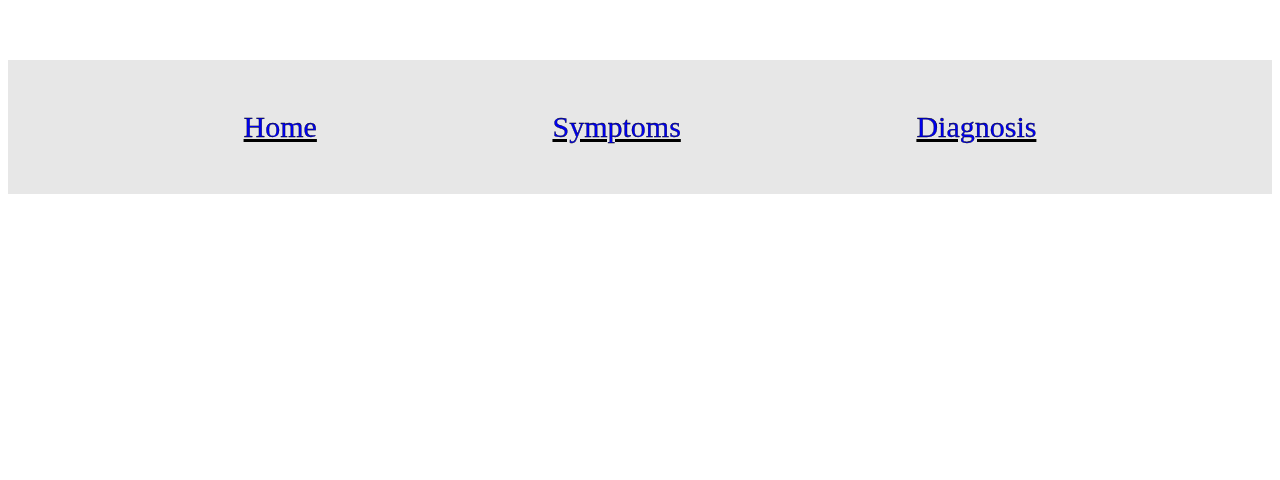
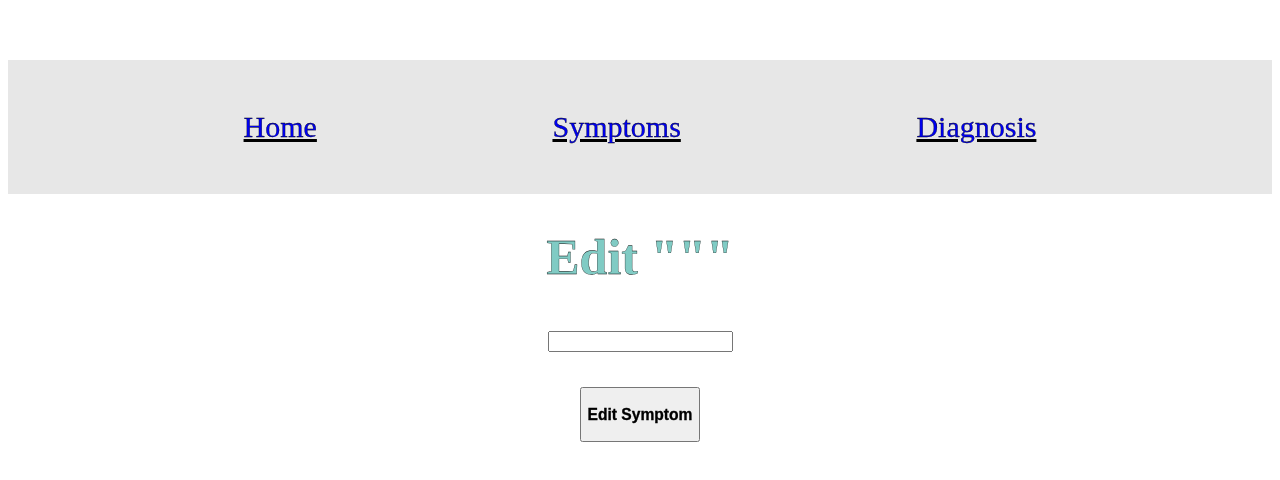
Before and after one commit to EddieYuabov/symptom_diagnosis, a Vue app in the folder symptom-diagnosis-app/: page /symptoms/edit/1 in a window 1280 px wide. Shown: the top 480 px of the page. Built offline with nearby package versions, Linux system fonts and the light colour scheme; no server answers.

Commit message:
Added form and few methods to edit component

```diff
--- a/symptom-diagnosis-app/src/components/Diagnosis.vue
+++ b/symptom-diagnosis-app/src/components/Diagnosis.vue
@@ -18,7 +18,7 @@
             <button id="add-diagnosis" @click="createDiagnosis">
                 <h3>Add Diagnosis</h3>
             </button>
-            <h1>List of Diagnoses:</h1>
+            <h1 id="list-diagnoses">List of Diagnoses:</h1>
             <div
             id="diagnoses-list"
             :key="diagnose.id"
@@ -79,6 +79,7 @@ const URL = 'http://localhost:3001/home'
 <style>
     #diagnoses-list{
         outline-style: groove;
+        outline-color: rgba(0, 0, 0, 0.724);
         cursor: pointer;
     }
     #add-diagnosis{
@@ -95,4 +96,7 @@ const URL = 'http://localhost:3001/home'
         font-size: 20px;
         cursor: pointer;
     }
+    #list-diagnoses{
+        color:black
+    }
 </style>
--- a/symptom-diagnosis-app/src/components/EditSymptom.vue
+++ b/symptom-diagnosis-app/src/components/EditSymptom.vue
@@ -1,12 +1,43 @@
 <template>
     <div>
-        <h1>Edit</h1>
+        <h1>Edit "{{symptoms.symptom}}""</h1>
+    </div>
+    <div>
+        <form>
+            <div>
+                <input @input="handleChange" :value="newSymptom" name="newSymptom"/>
+                <br/>
+                <br/>
+                <button>
+                    <h3>Edit Symptom</h3>
+                </button>
+            </div>
+        </form>
     </div>
 </template>
 
 <script>
+import axios from 'axios'
+const URL = 'http://localhost:3001/home'
 export default {
-    name: 'EditSymptom'
+    name: 'EditSymptom',
+    data: () => ({
+            newSymptom : '',
+            symptoms: []
+        }),
+        mounted: function(){
+            this.getSymptom()
+        },
+        methods: {
+            handleChange(e) {
+                this[e.target.name] = e.target.value
+            },
+            async getSymptom(){
+                const response = await axios.get(`${URL}/symptoms/${this.$route.params.symptom_id}`)
+                this.symptoms = response.data
+                console.log(this.symptoms)
+            },
+        }
 }
 </script>
 
--- a/symptom-diagnosis-app/src/components/Symptoms.vue
+++ b/symptom-diagnosis-app/src/components/Symptoms.vue
@@ -54,9 +54,6 @@ const URL = 'http://localhost:3001/home'
             },
             navigateItem(id) {
                 this.$router.push(`/symptoms/${id}`)
-            },
-            navigateToEdit(id){
-                this.$router.push(`/symptoms/${id}/edit`)
             }
         }
     }
--- a/symptom-diagnosis-app/src/components/Symptoms_Details.vue
+++ b/symptom-diagnosis-app/src/components/Symptoms_Details.vue
@@ -1,7 +1,7 @@
 <template>
     <div>
         <h1>{{symptoms.symptom}}</h1>
-        <button id="edit-button" @click="navigateToEdit">&#9998;</button>
+        <button id="edit-button" @click="navigateToEdit(symptoms.id)">&#9998;</button>
         <button id="delete-button" @click="deleteSymptom">&#128465;</button>
     </div>
 </template>
@@ -28,7 +28,7 @@ export default {
                 this.$router.push(`/symptoms`)
             },
             navigateToEdit(id){
-                this.$router.push(`/symptoms/${id}/edit`)
+                this.$router.push(`/symptoms/edit/${id}`)
             }
         }
 }
--- a/symptom-diagnosis-app/src/router.js
+++ b/symptom-diagnosis-app/src/router.js
@@ -20,7 +20,7 @@ const routes = [
     name: 'SymptomDetails'
   },
   {
-    path: '/symptoms/:symptom_id/edit',
+    path: '/symptoms/edit/:symptom_id',
     component: EditSymptom,
     name: 'EditSymptom'
   },
```
